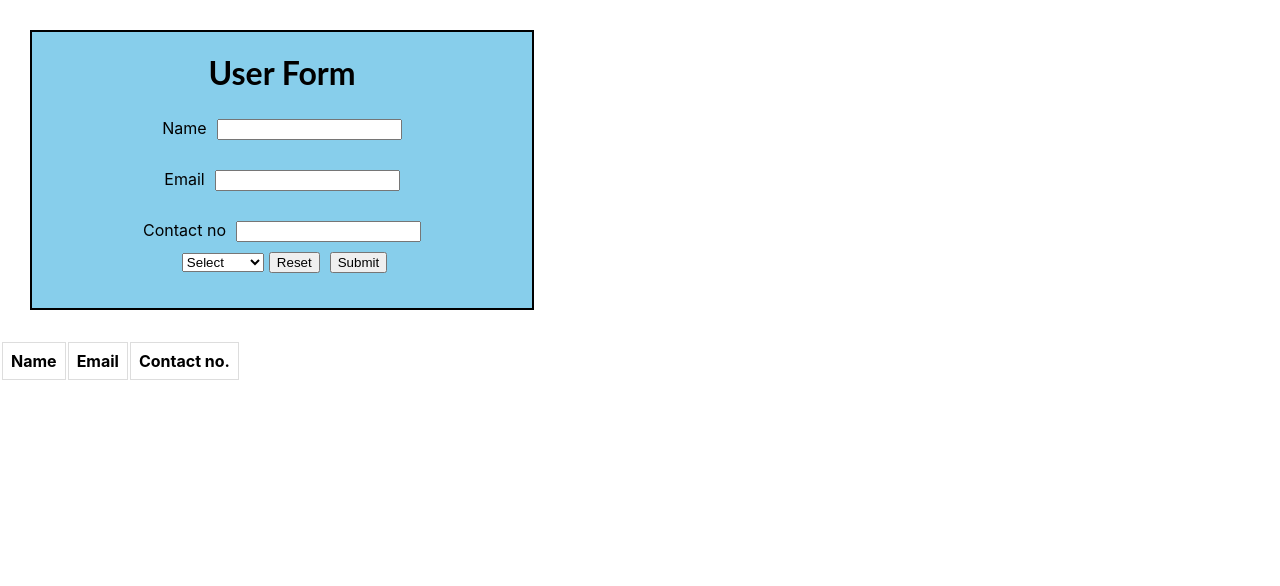
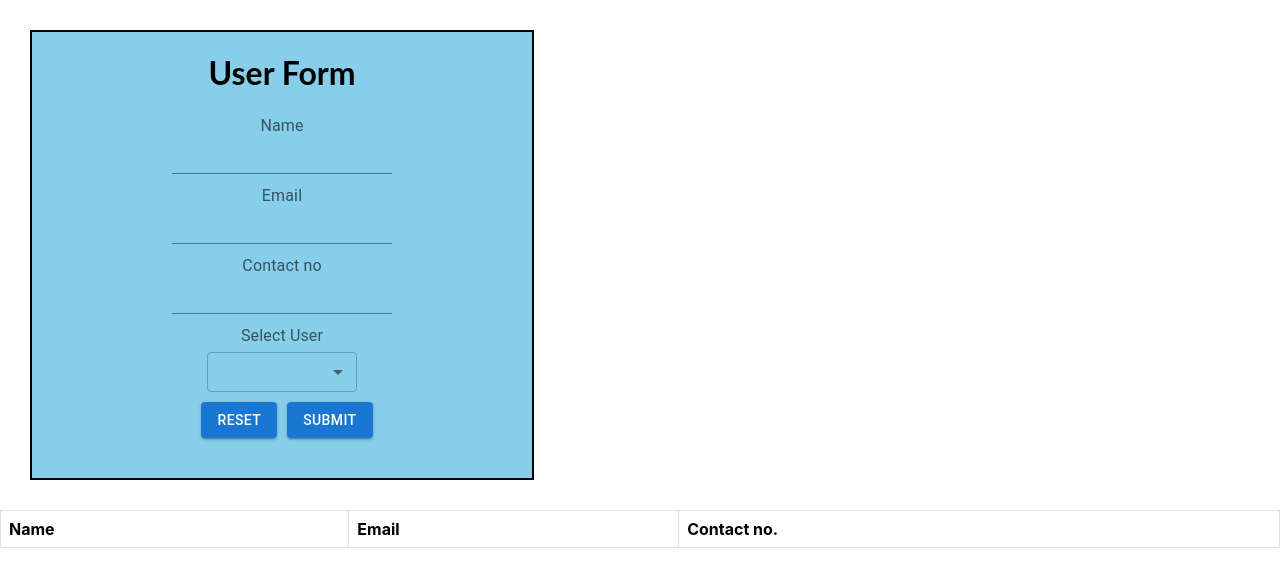
Before and after one commit to sarikasalgar/Userform, a React (Create React App) app: page / in a window 1280 px wide. Shown: the top 586 px of the page. Built offline with nearby package versions, Linux system fonts and the light colour scheme.

Commit message:
material-ui

```diff
--- a/src/App.css
+++ b/src/App.css
@@ -31,3 +31,7 @@ td, th {
   text-align: left;
   padding: 8px;
 }
+#button{
+  margin: 10px;
+
+}
--- a/src/Showdata.js
+++ b/src/Showdata.js
@@ -2,22 +2,20 @@ import './App.css'
 import React, { useContext, useState,useEffect } from 'react';
 import User from './User';
 import { Globaldata } from './User';
+import Button from '@mui/material/Button';
+import Table from '@mui/material/Table';
 
 function Showdata() {
 
-  const { array,handleUpdate } = useContext(Globaldata);
+  const { array,handleUpdate,handleDelete} = useContext(Globaldata);
   useEffect(()=>{
      console.log(array,"showdata array")
   })
 
-  const handleDelete =()=>{
-    array.splice(index, 1);
-    setArray([...array]);
-  }
 
   return (
     <div>
-    <table>
+    <Table>
       <tr>
         <th>Name</th>
         <th>Email</th>
@@ -31,11 +29,11 @@ function Showdata() {
           <td>{item.email}</td>
           <td>{item.number}</td>
           <td>{item.user}</td>
-          <td><button onClick={() => handleUpdate(item.name)}>Update</button></td>
-          <td><button onClick={() => handleDelete(index)}>Delete</button></td>
+          <td><Button variant="contained" color="success" onClick={() => handleUpdate(item.name,array)}>Update</Button></td>
+          <td><Button variant="contained" color="warning" onClick={() => handleDelete(index,array)}>Delete</Button></td>
         </tr>
       ))}
-    </table>
+    </Table>
 
   </div>
   );
--- a/src/Showemployee.js
+++ b/src/Showemployee.js
@@ -1,5 +1,7 @@
 
 import React from "react";
+import Input from '@mui/material/Input';
+import InputLabel from '@mui/material/InputLabel';
 import { useForm, FormProvider, useFormContext } from "react-hook-form";
 
 function Showemployee() {
@@ -8,13 +10,13 @@ function Showemployee() {
     <div className="Showemployee">
 
         <div>
-            <label>Current office name</label>
-            <input type="name" name="officename" {...register("officename")} />
+            <InputLabel size='normal'>Current office name</InputLabel>
+            <Input type="name" name="officename" {...register("officename")} />
 
         </div>
         <div>
-            <label>Previous experience</label>
-            <input type="number" name="experience" {...register("experience")}/>
+            <InputLabel size='normal'>Previous experience</InputLabel>
+            <Input type="number" name="experience" {...register("experience")}/>
 
           </div>
     </div>
--- a/src/Showstudent.js
+++ b/src/Showstudent.js
@@ -1,22 +1,24 @@
 
 import React from "react";
 import { useForm, FormProvider, useFormContext } from "react-hook-form";
+import Input from '@mui/material/Input';
+import InputLabel from '@mui/material/InputLabel';
 function Showstudent() {
   const { register } = useFormContext();
   return (
     <div className="Showstudent">
         <div>
-            <label>College Name</label>
-            <input type="text" name="collageName" {...register("collageName")}/>
+            <InputLabel size='normal'>College Name</InputLabel>
+            <Input type="text" name="collageName" {...register("collageName")}/>
 
           </div>
           <div>
-            <label>School name</label>
-            <input type="text" name="schoolName" {...register("schoolName")} />
+            <InputLabel size='normal'>School name</InputLabel>
+            <Input type="text" name="schoolName" {...register("schoolName")} />
          </div>
           <div>
-            <label>Hobbies</label>
-            <input type="text" name="hobbies" {...register("hobbies")} />
+            <InputLabel size='normal'>Hobbies</InputLabel>
+            <Input type="text" name="hobbies" {...register("hobbies")} />
 
           </div>
     </div>
--- a/src/User.js
+++ b/src/User.js
@@ -6,6 +6,12 @@ import { yupResolver } from "@hookform/resolvers/yup";
 import Showemployee from './Showemployee';
 import Showstudent from './Showstudent';
 import * as yup from "yup";
+
+import Input from '@mui/material/Input';
+import Button from '@mui/material/Button';
+import InputLabel from '@mui/material/InputLabel';
+import {Select,MenuItem} from '@mui/material';
+
 //import Editform from './Editform';
 const Showdata = lazy(() => import('./Showdata'));
 
@@ -40,6 +46,7 @@ function User() {
   const [showstudent, setShowstudent] = useState(false);
   const [edit,setEdit]=useState(false);
   const [array,setArray]=useState([]);
+  const [val,setVal]=useState("Select User");
 
   const inputdata = {
     name:" ",
@@ -71,11 +78,11 @@ function User() {
   });
 
   const onSubmit = (data) => {
-    edit&& (array.splice(arr, 1, data))
-    setArray([...array,data])
+    edit? (array.splice(arr, 1, data)):setArray([...array,data])
+
     setShowemployee(false);
     setShowstudent(false);
-    console.log(array, "onsubmit");
+    console.log(arr, "onsubmit");
 
 
   };
@@ -83,21 +90,30 @@ function User() {
 
   }
   let arr=[];
-  const handleUpdate = useCallback((i) => {
+  const handleUpdate = useCallback((i,array) => {
     arr=array.filter((element,index)=>element.name== i);
 
-    inputdata.name=arr.name
-    inputdata.email=arr.email
-    inputdata.number=arr.number
+    inputdata.name=arr[0].name
+    inputdata.email=arr[0].email
+    inputdata.number=arr[0].number
     reset(inputdata);
     setEdit(true);
     console.log(array,"User array",arr,"filtered array")
   },[]);
-
+  const handleDelete =useCallback((index,array)=>{
+    console.log(array)
+    array.splice(index, 1);
+    setArray([...array]);
+  },[]);
   const contextValue = useMemo(() => ({
     array,
-    handleUpdate
-  }), [array, handleUpdate]);
+    handleUpdate,
+    handleDelete
+  }), [array, handleUpdate,handleDelete]);
+  const updateval=(e,val)=>{
+    console.warn(e.target.value);
+    setVal(e.target.value)
+  }
 
   return (
     <Globaldata.Provider value={contextValue}>
@@ -108,28 +124,32 @@ function User() {
 
       <h1>User Form</h1>
       <div>
-        <label>Name</label>
-        <input name="name" {...register('name')} type="text"  />
+        <InputLabel size='normal'>Name</InputLabel>
+        <Input name="name" {...register('name')} type="text"  />
 
       </div>
-      <label>{errors.name?.message}</label>
+      <InputLabel size='normal'>{errors.name?.message}</InputLabel>
       <div>
-        <label>Email</label>
-        <input type="email" name="email" {...register('email')}  />
+        <InputLabel size='normal'>Email</InputLabel>
+        <Input type="email" color='primary' name="email" {...register('email')}  />
       </div>
-      <label>{errors.email?.message}</label>
+      <InputLabel size='normal'>{errors.email?.message}</InputLabel>
       <div>
-        <label>Contact no</label>
-        <input type="number" name="number" {...register('number')}  />
+        <InputLabel size='normal'>Contact no</InputLabel>
+        <Input type="number" name="number" {...register('number')}  />
       </div>
-      <label>{errors.number?.message}</label>
-      <select name='user' {...register('user')} >
-      <option value="select" >Select</option>
-
-        <option name="employee"  onClick={() => setShowemployee(!showemployee)} >Employee</option>
-        <option name="student"  onClick={() => setShowstudent(!showstudent)} >Student</option>
-      </select>
-
+      <InputLabel size='normal'>{errors.number?.message}</InputLabel>
+      <div>
+      <InputLabel size='normal'>Select User</InputLabel>
+      <Select
+      sx={{
+        width: 150,
+        height: 40,
+      }} {...register('user')} >
+        <MenuItem  value={"Employee"}  onClick={() => setShowemployee(!showemployee)} >Employee</MenuItem>
+        <MenuItem value={"Student"}  onClick={() => setShowstudent(!showstudent)} >Student</MenuItem>
+      </Select>
+      </div>
 
 
       {showemployee && (
@@ -137,11 +157,11 @@ function User() {
       )}
       {showstudent && (
         <Showstudent />
-      )
-      }
-     <button onClick={() => test()} > Reset</button>
-      {edit ?(<button type='submit'>Update</button>):(
-      <button type='submit' > Submit</button>
+      )}
+
+     <Button id="button" variant="contained" onClick={() => test() } > Reset</Button>
+      {edit ?(<Button type='submit' variant="contained">Update</Button>):(
+      <Button type='submit'variant="contained" > Submit</Button>
       )}
     </form>
     </FormProvider>
```
Also changed, not shown: package.json (+9 -0 lines), 1 other file (tests, documents, lock files or other folders).
